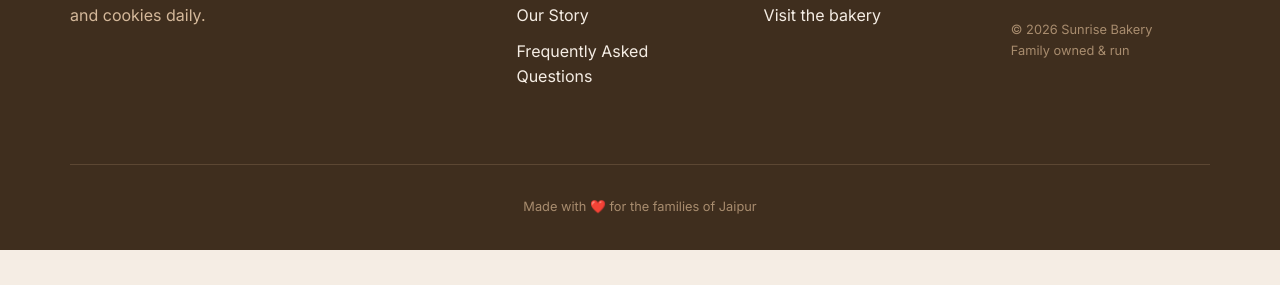
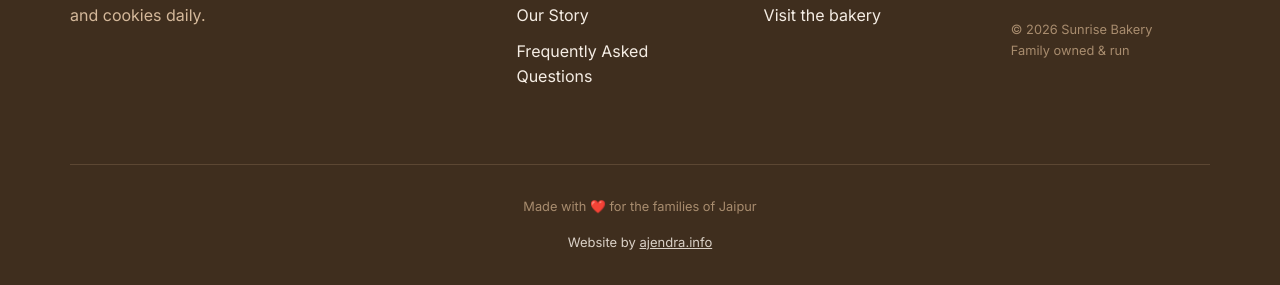
Before and after one commit to ajendras/sunrise-bakery, a plain HTML site: page 404.html in a window 1280 px wide. Shown: the part 1839-2124 px from the top of the page. Before the commit the page ends 2089 px from the top, so only its background shows below. Drawn offline with nearby package versions, Linux system fonts and the light colour scheme.

Commit message:
chore(footer): add "Website by ajendra.info" credit

```diff
--- a/404.html
+++ b/404.html
@@ -460,7 +460,8 @@
                 Made with ❤️ for the families of Jaipur
             </div>
         </div>
-    </footer>
+    <p class="dev-credit" style="text-align:center;font-size:13px;opacity:.85;margin:14px 0 0;color:inherit">Website by <a href="https://ajendra.info" target="_blank" rel="noopener" style="color:inherit;text-decoration:underline">ajendra.info</a></p>
+</footer>
 
     <!-- Floating WhatsApp -->
     <a href="#" onclick="openWhatsApp(); return false;" class="floating-whatsapp" aria-label="Chat on WhatsApp">
```
Also changed, not shown: about.html (+2 -1 lines), cakes.html (+2 -1 lines), contact.html (+2 -1 lines), faq.html (+2 -1 lines), index.html (+2 -1 lines), menu.html (+2 -1 lines).
